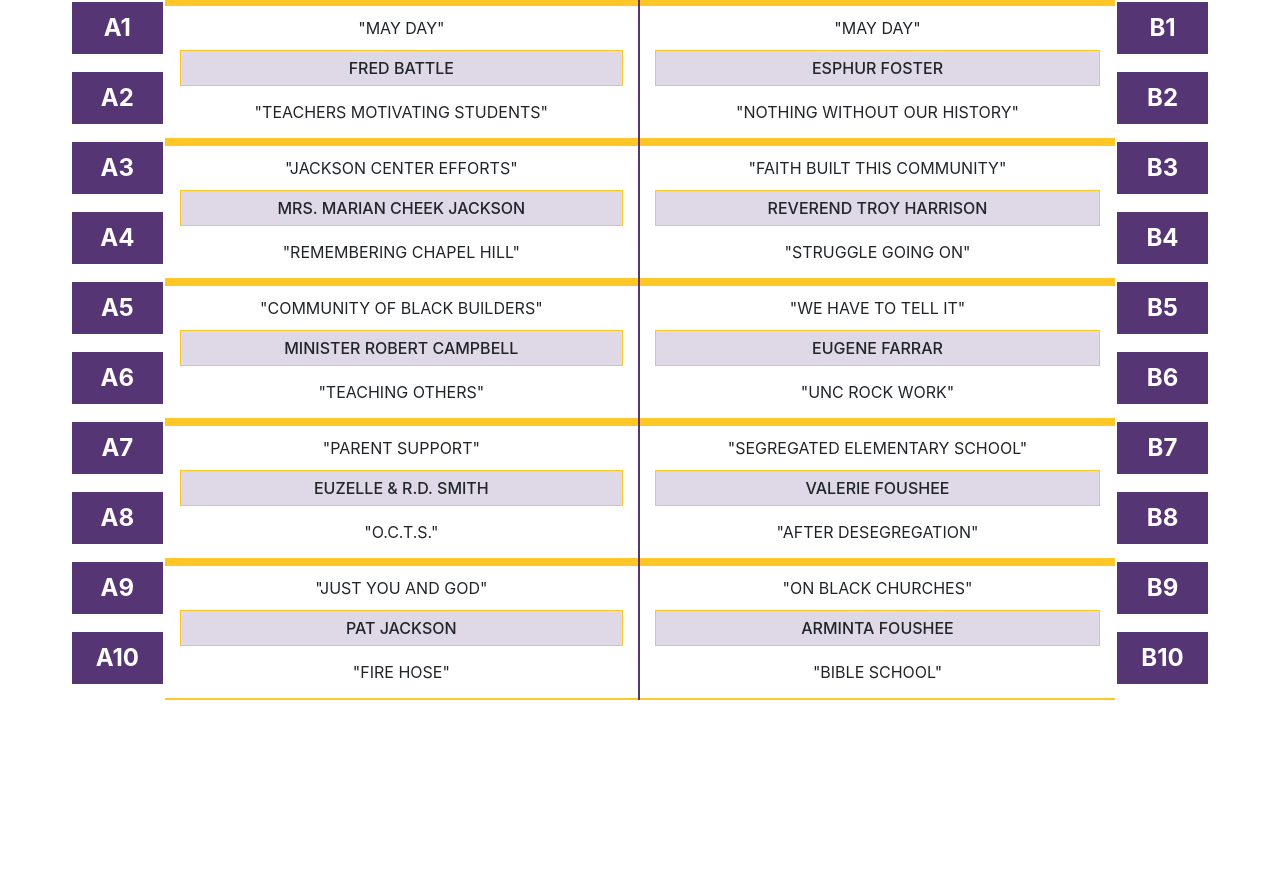
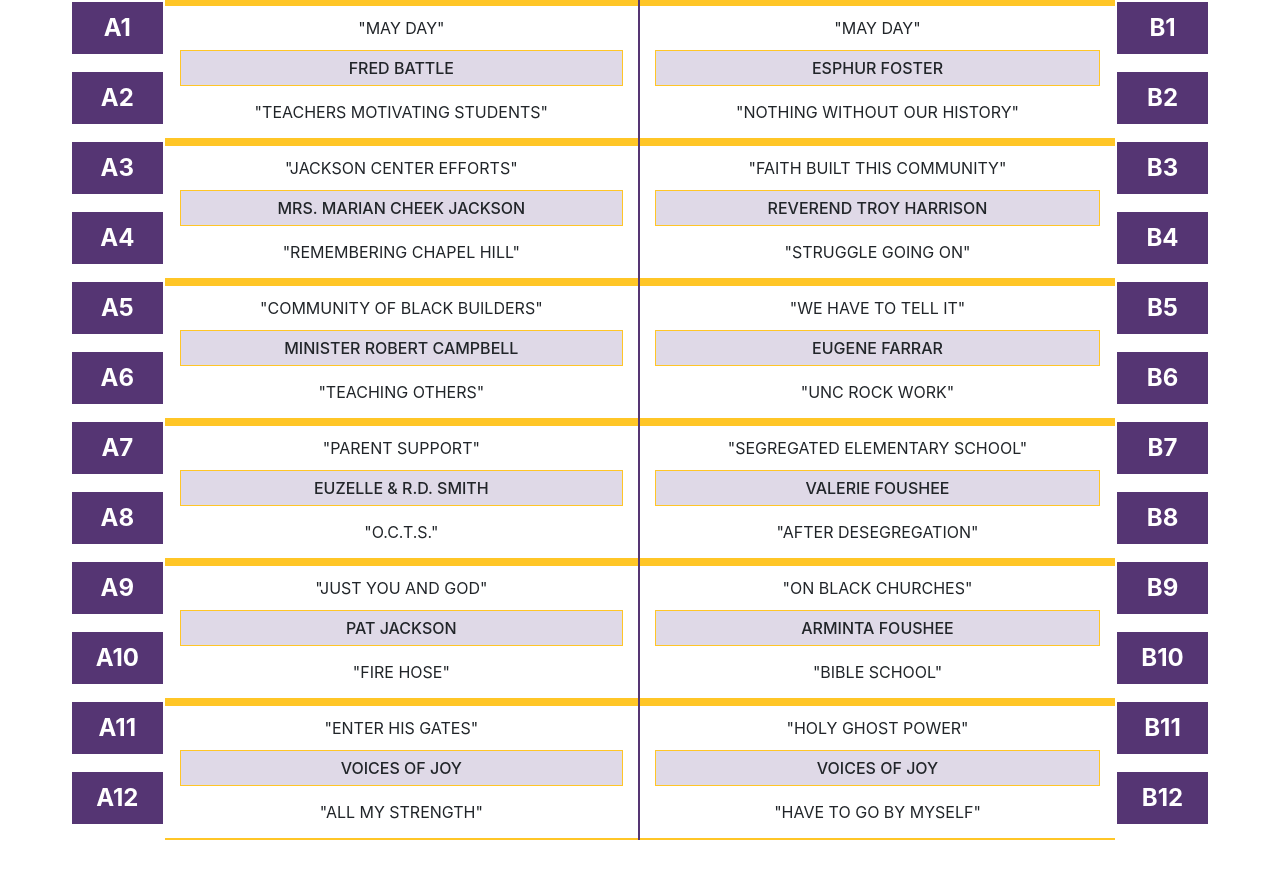
Before and after one commit to kayaelle/MCJC-jukebox, a Jekyll site: the page built from index.md, in a window 1280 px wide. Shown: the top 879 px of the page. Built offline with Jekyll 4.4.1, drawn with Linux system fonts in a browser that asks for light colours.

Commit message:
Update clips.yml
Added new row for Voices of Joy

```diff
--- a/_data/clips.yml
+++ b/_data/clips.yml
@@ -94,3 +94,22 @@
           - id: B10
             title: Bible School
             file: B10_ArmintaFoushee_BibleSchool.mp3
+
+  - theme: Gospel
+    people:
+      - name: Voices of Joy
+        clips:
+          - id: A11
+            title: Enter His Gates
+            file: A11_VoicesOfJoy_EnterHisGates.mp3
+          - id: A12
+            title: All My Strength
+            file: A12_VoicesOfJoy_AllMyStrength.mp3
+      - name: Voices of Joy
+        clips:
+          - id: B11
+            title: Holy Ghost Power
+            file: B11_VoicesOfJoy_HolyGhostPower.mp3
+          - id: B12
+            title: Have to Go By Myself
+            file: B12_VoicesOfJoy_HaveToGoByMyself.mp3
```
